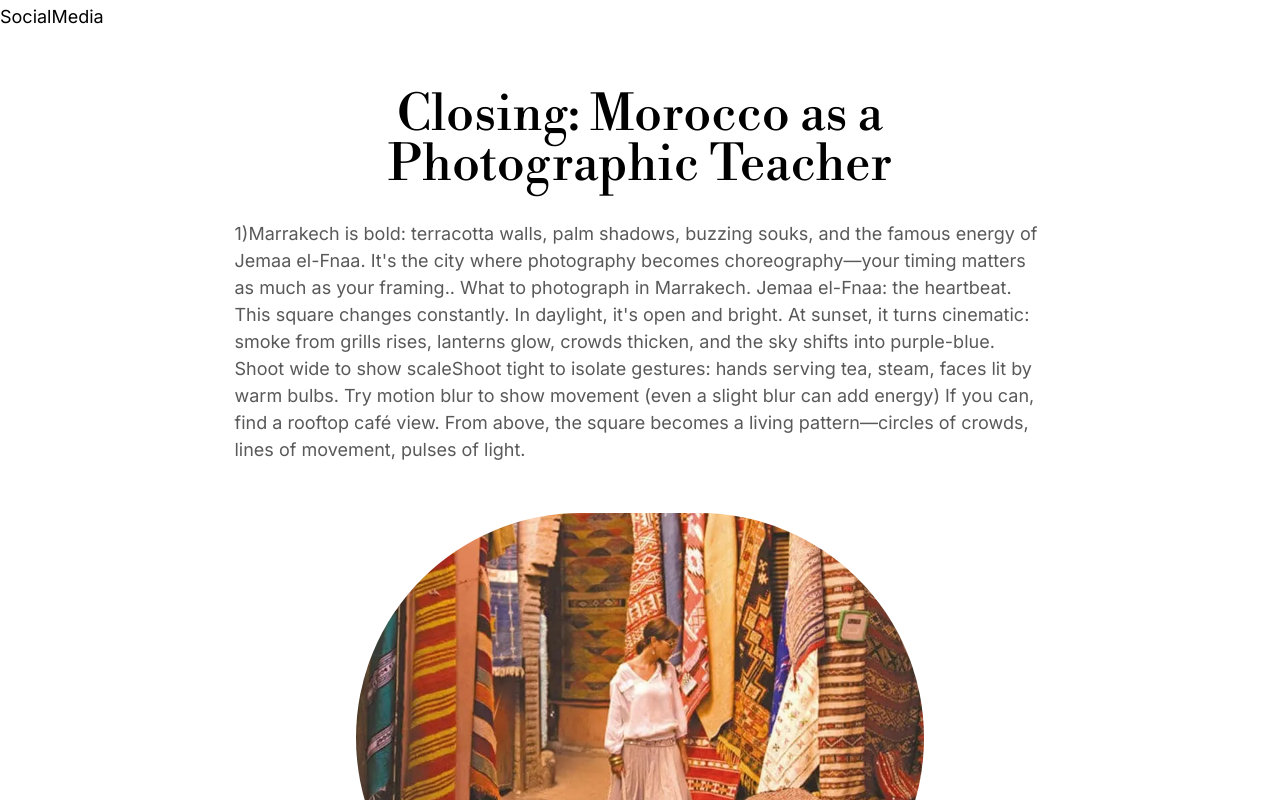
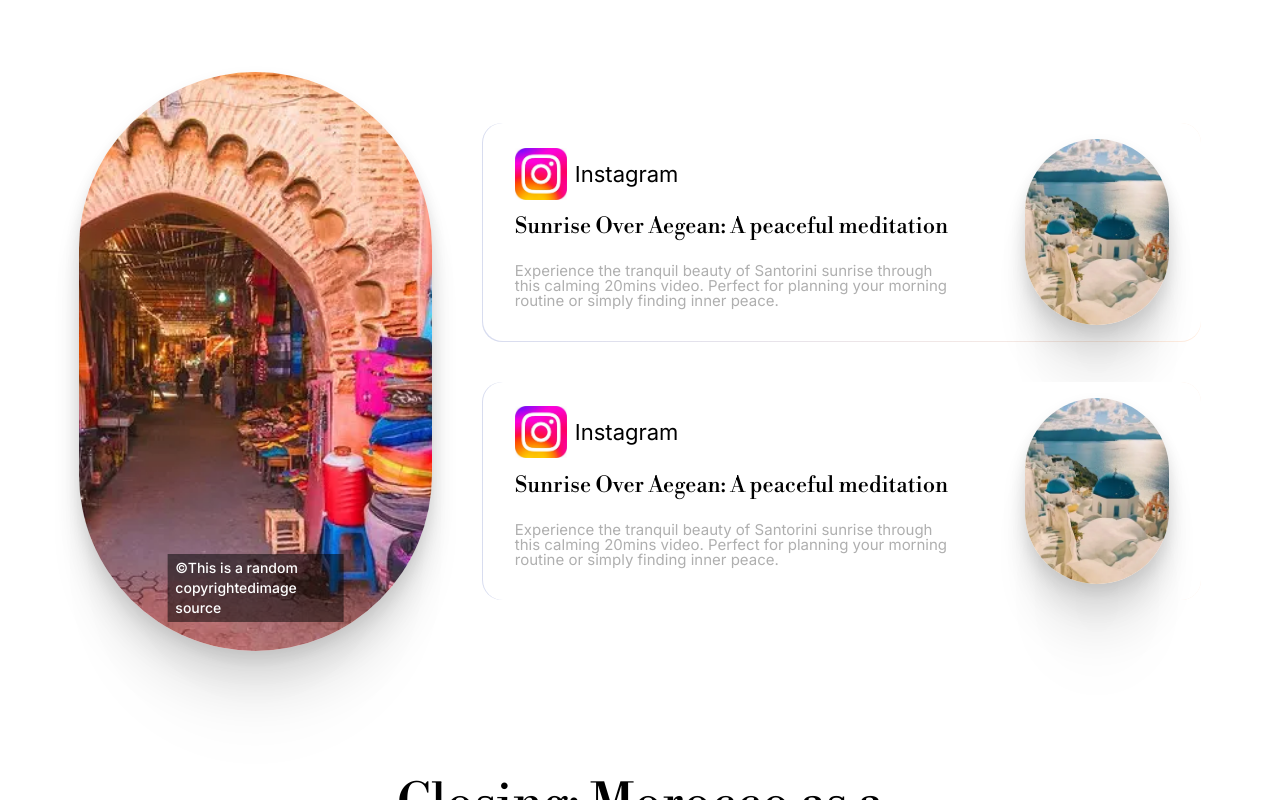
Before and after one commit to EssiJunior/photo-journey-landing, a Next.js app: page / in a window 1280 px wide. Shown: the part 860-1660 px from the top of the page. Built offline with nearby package versions, Linux system fonts and the light colour scheme.

Commit message:
Done SocialMedia

```diff
--- a/components/molecules/cards/ArticleCard.tsx
+++ b/components/molecules/cards/ArticleCard.tsx
@@ -4,16 +4,16 @@ import Image from "next/image";
 
 const ArticleCard = ({ article }: { article: Article }) => {
     return (
-        <div className="group flex flex-col items-center gap-8.75 w-[395px]">
+        <div className="group flex flex-col items-center w-[395px]">
             <div
-                className="relative overflow-hidden transition-transform duration-500"
+                className="relative overflow-hidden transition-transform duration-500 pb-10"
             >
                 <Image
                     src={article.image}
                     alt={article.title}
                     width={395}
                     height={276}
-                    className="w-[395px] h-[276px]! rounded-[200px] object-cover"
+                    className=" image-shadow w-[395px] h-[276px]! rounded-[200px] object-cover"
                 />
             </div>
 
--- /dev/null
+++ b/components/molecules/cards/InstagramPostCard.tsx
@@ -0,0 +1,23 @@
+import { instagram } from '@/public/assets'
+import { StaticImageData } from 'next/image'
+import Image from 'next/image'
+
+const InstagramPostCard = ({ image, title, description, className }: { image: StaticImageData, title: string, description: string, className?: string }) => {
+    return (
+        <aside className={`relative p-[0.35px] rounded-[20px] bg-linear-to-r from-primary/35 to-secondary/35 ${className}`}>
+            <div className="flex gap-19 rounded-[20px] py-4 px-8 h-full w-full bg-white">
+                <div className="grid gap-2 max-w-[434px]">
+                    <div className="flex items-center gap-2">
+                        <Image src={instagram} alt='instagram' width={52} height={52} className='object-cover !w-[52px] !h-[52px]' />
+                        <p className='text-[clamp(11px,2vw,22px)] font-normal'>Instagram</p>
+                    </div>
+                    <h5 className='text-start font-libre'>{title}</h5>
+                    <p className='text-[clamp(8px,2vw,15px)] font-normal text-[#AFAFAF]'>{description}</p>
+                </div>
+                <Image src={image} alt='Image' width={149} height={186} className='object-cover w-[149px]! h-[186px]! rounded-[200px] image-shadow' />
+            </div>
+        </aside>
+    )
+}
+
+export default InstagramPostCard
--- a/containers/Closing.tsx
+++ b/containers/Closing.tsx
@@ -8,11 +8,11 @@ import Image from 'next/image'
 const Closing = () => {
     return (
         <Section heading={['Closing: Morocco as a', 'Photographic Teacher']}>
-            <div className='mx-auto grid place-items-center gap-12.5 w-full max-w-[811px]'>
+            <div className='mx-auto grid place-items-center gap-[50px] w-full max-w-[811px]'>
                 <SectionText>1)Marrakech is bold: terracotta walls, palm shadows, buzzing souks, and the famous energy of Jemaa el-Fnaa. It&apos;s the city where photography becomes choreography—your timing matters as much as your framing..  What to photograph in Marrakech. Jemaa el-Fnaa: the heartbeat. This square changes constantly. In daylight, it&apos;s open and bright. At sunset, it turns cinematic: smoke from grills rises, lanterns glow, crowds thicken, and the sky shifts into purple-blue. Shoot wide to show scaleShoot tight to isolate gestures: hands serving tea, steam, faces lit by warm bulbs. Try motion blur to show movement (even a slight blur can add energy) If you can, find a rooftop café view. From above, the square becomes a living pattern—circles of crowds, lines of movement, pulses of light.</SectionText>
 
                 <ImageCopyrighted copyright='©MoroccoShots.com'>
-                    <Image src={thumb7} alt='©MoroccoShots.com' width={568} height={430} className='object-cover rounded-[400px] w-[568px] h-[450px]' />
+                    <Image src={thumb7} alt='©MoroccoShots.com' width={568} height={430} className='object-cover rounded-[400px] w-[568px] h-[450px] image-shadow' />
                 </ImageCopyrighted>
 
                 <div className="grid gap-2">
--- a/containers/SocialMedia.tsx
+++ b/containers/SocialMedia.tsx
@@ -1,8 +1,24 @@
-import React from 'react'
+import ImageCopyrighted from '@/components/atoms/ImageCopyrighted'
+import InstagramPostCard from '@/components/molecules/cards/InstagramPostCard'
+import Section from '@/components/molecules/Section'
+import { instagram, thumb5, thumb6 } from '@/public/assets'
+import Image from 'next/image'
 
 const SocialMedia = () => {
     return (
-        <div>SocialMedia</div>
+        <Section>
+            <div className='mx-auto flex-center max-md:flex-wrap gap-[50px] w-full max-w-[1122px]'>
+                <ImageCopyrighted copyright='©This is a random copyrightedimage source'>
+                    <Image src={thumb5} alt='©This is a random copyrightedimage source' width={356} height={579} className='object-cover rounded-[200px] !w-[356px] !h-[579px] image-shadow' />
+                </ImageCopyrighted>
+
+                <div className="grid gap-10">
+                    <InstagramPostCard image={thumb6} title='Sunrise Over Aegean: A peaceful meditation' description='Experience the tranquil beauty of Santorini sunrise through this calming 20mins video. Perfect for planning your morning routine or simply finding inner peace.' />
+
+                    <InstagramPostCard image={thumb6} title='Sunrise Over Aegean: A peaceful meditation' description='Experience the tranquil beauty of Santorini sunrise through this calming 20mins video. Perfect for planning your morning routine or simply finding inner peace.' />
+                </div>
+            </div>
+        </Section>
     )
 }
 
--- a/styles/globals.css
+++ b/styles/globals.css
@@ -30,7 +30,7 @@
   }
 
   body {
-    @apply bg-background text-foreground mx-auto max-w-400;
+    @apply bg-background text-foreground mx-auto max-w-[1440px];
     overflow-x: hidden !important;
     font-family: var(--font-inter);
     font-weight: 400;
@@ -118,3 +118,12 @@
 .highlight-text {
   background: linear-gradient(90.27deg, #ad54f0 0.24%, #d24dbc 89.26%);
 }
+
+.image-shadow {
+  box-shadow:
+    0px 7.37px 14.74px 0px #0000001a,
+    0px 25.79px 25.79px 0px #00000017,
+    0px 58.95px 35px 0px #0000000d,
+    0px 105px 42.37px 0px #00000003,
+    0px 163.95px 46.05px 0px #00000000 !important;
+}
```
